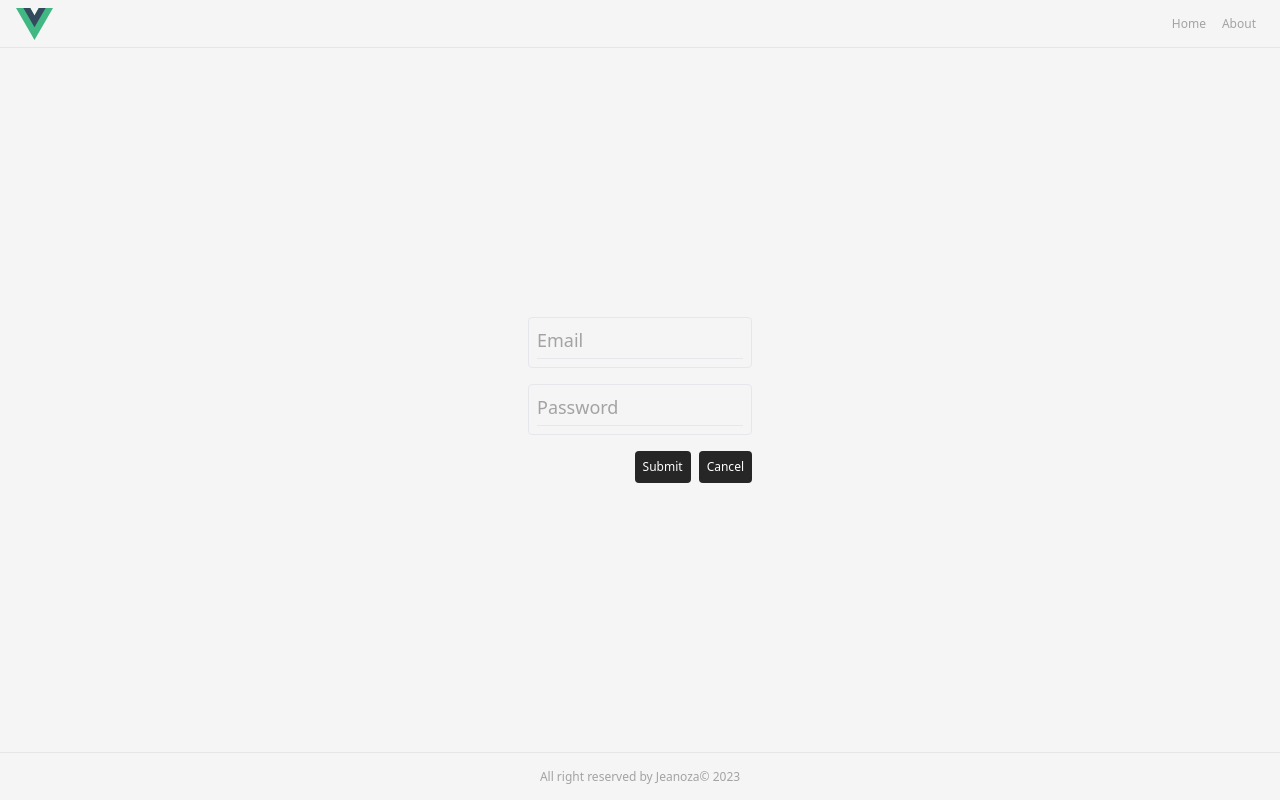
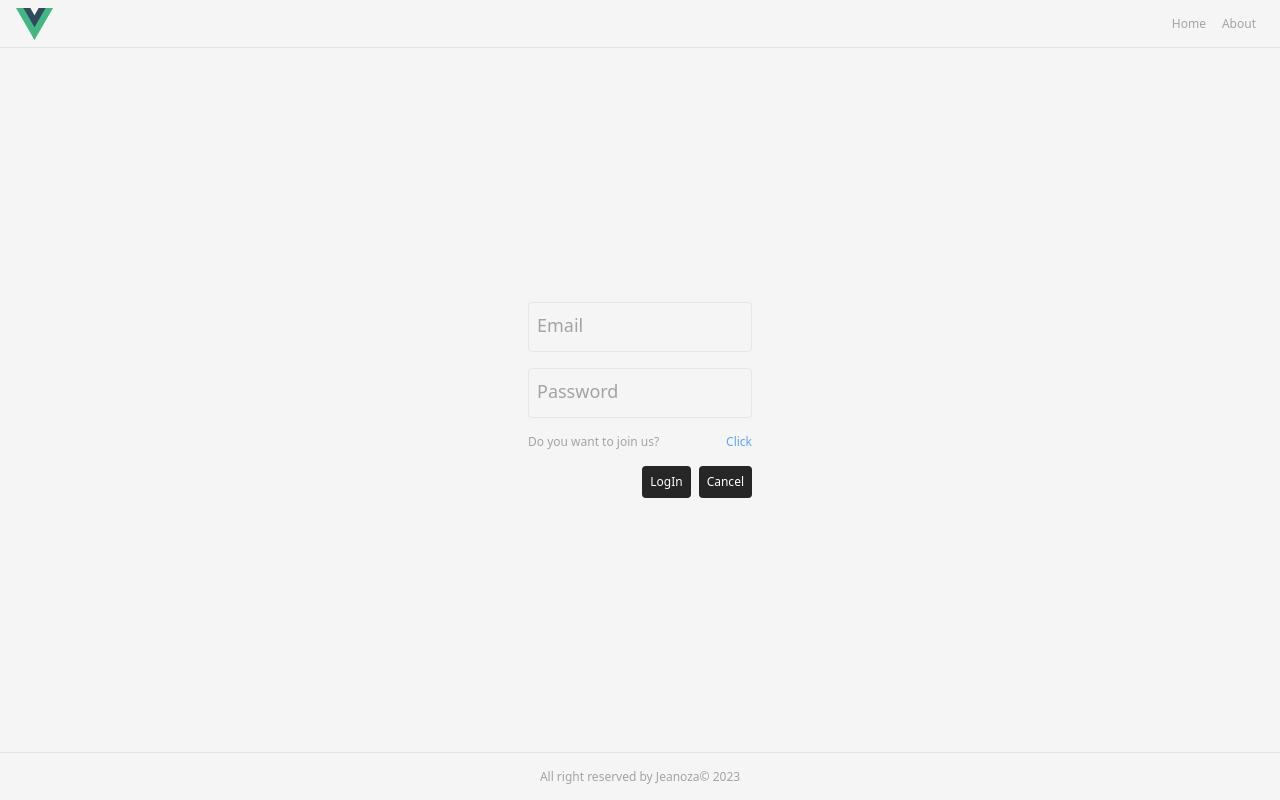
Before and after one commit to jeanoza/boiler-plates, a Vue app in the folder front-vue/: page / in a window 1280 px wide. Built offline with nearby package versions, Linux system fonts and the light colour scheme.

Commit message:
tweaks and clean code for input

```diff
--- a/front-vue/src/components/InputField.vue
+++ b/front-vue/src/components/InputField.vue
@@ -4,7 +4,7 @@
       {{ label }}
     </label>
     <input
-      class="input"
+      :class="`input ${isActive(modelValue) ? 'active' : ''}`"
       v-bind="$attrs"
       :type="type"
       :value="modelValue"
@@ -14,7 +14,7 @@
 </template>
 
 <script setup lang="ts">
-const { modelValue } = defineProps({
+defineProps({
   label: String,
   type: String,
   modelValue: String
@@ -33,10 +33,13 @@ const isActive = (value?: String) => {
 .label {
   @apply absolute capitalize top-2 left-2 text-lg;
 }
-.active {
-  @apply text-xs text-blue-300 top-1;
+label.active {
+  @apply text-xs text-blue-400 top-1;
 }
 .input {
-  @apply bg-inherit outline-none w-full border-b;
+  @apply bg-inherit outline-none w-full;
+}
+input.active {
+  @apply border-b;
 }
 </style>
--- a/front-vue/src/components/forms/LoginForm.vue
+++ b/front-vue/src/components/forms/LoginForm.vue
@@ -1,33 +1,47 @@
 <template>
   <form class="form" @submit.prevent="handleOnSubmit">
     <div class="row-wrapper">
+      <InputField label="name" type="text" v-model="loginFormData.name" v-if="!isSignIn" />
       <InputField label="email" type="email" v-model="loginFormData.email" />
       <InputField label="password" type="password" v-model="loginFormData.password" />
     </div>
+    <div class="row-wrapper toggle">
+      <span v-if="!isSignIn">Do you have already account?</span>
+      <span v-if="isSignIn">Do you want to join us?</span>
+      <span class="click" @click="handleOnToggle">Click</span>
+    </div>
     <div class="row-wrapper btn-container">
-      <ButtonComponent label="Submit" />
+      <ButtonComponent :label="isSignIn ? 'LogIn' : 'Join'" />
       <ButtonComponent label="Cancel" @click.prevent="clear" />
     </div>
   </form>
 </template>
 
 <script setup lang="ts">
-import { reactive, defineAsyncComponent } from 'vue'
+import { reactive, defineAsyncComponent, ref } from 'vue'
 
 const InputField = defineAsyncComponent(() => import('@/components/InputField.vue'))
 const ButtonComponent = defineAsyncComponent(() => import('@/components/ButtonComponent.vue'))
 
 const loginFormData = reactive({
+  name: '',
   email: '',
   password: ''
 })
+const isSignIn = ref(true)
+
 const handleOnSubmit = (e: Event) => {
   e.preventDefault()
   //get password and email then send logic
   console.log(loginFormData)
   clear()
 }
+const handleOnToggle = () => {
+  isSignIn.value = !isSignIn.value
+}
+
 const clear = () => {
+  loginFormData.name = ''
   loginFormData.email = ''
   loginFormData.password = ''
 }
@@ -43,4 +57,10 @@ form {
 .btn-container {
   @apply flex justify-end gap-2;
 }
+.toggle {
+  @apply flex justify-between mb-4;
+}
+.click {
+  @apply cursor-pointer text-blue-400;
+}
 </style>
```
